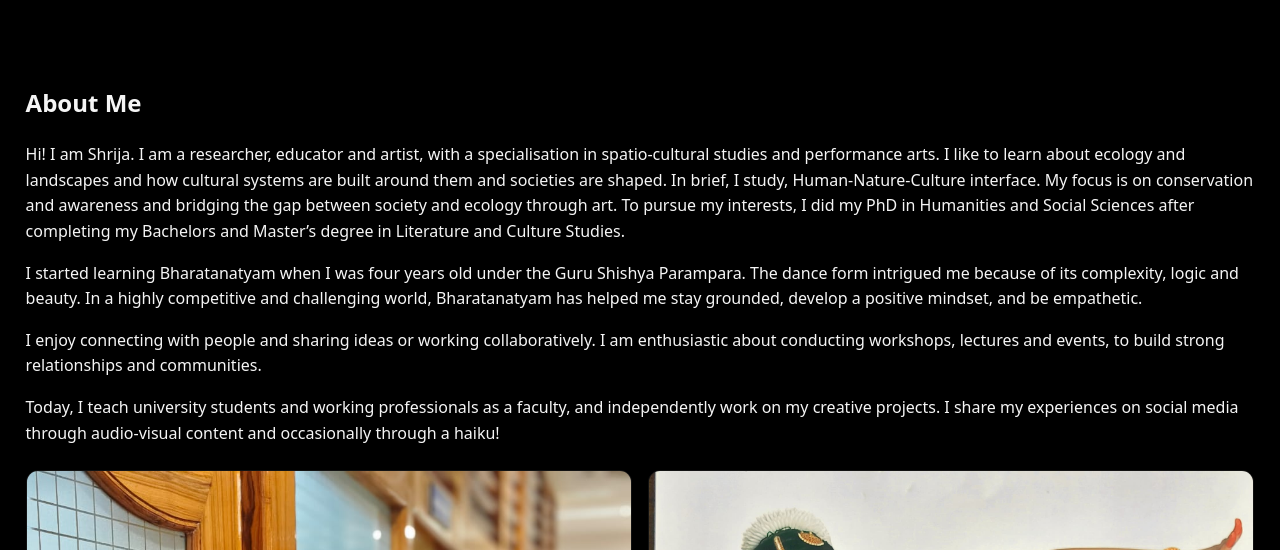
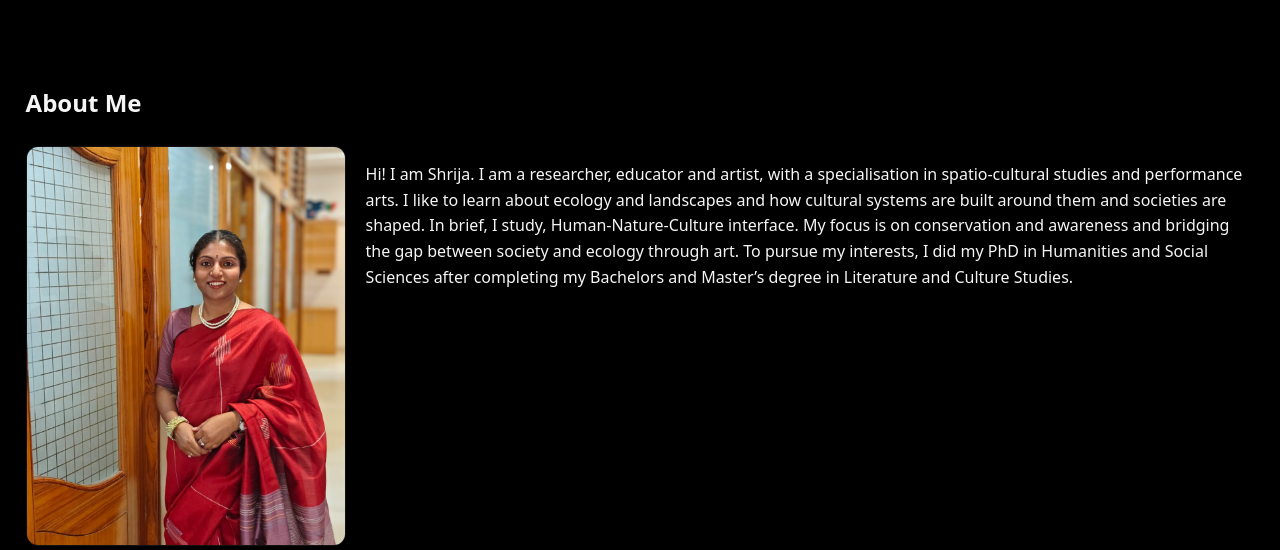
Before and after one commit to techunderfive/Bharatnatyam-Srs, a Jekyll site: the page built from about/index.html, in a window 1280 px wide. Shown: the top 550 px of the page. Built offline with Jekyll 4.4.1, drawn with Linux system fonts in a browser that asks for light colours; some web fonts are replaced; grey boxes are pictures that could not be loaded.

Commit message:
About page: alternating split layout with thumbnail-sized images and text blocks; keep responsive

```diff
--- a/about/index.html
+++ b/about/index.html
@@ -6,31 +6,33 @@
 <section class="section">
   <div class="container">
     <h1>About Me</h1>
+    <div class="about-split">
+      <div class="about-split__media">
+        <img src="../assets/images/About.jpeg" alt="About portrait" />
+      </div>
+      <div class="about-split__content">
         <p>
           Hi! I am Shrija. I am a researcher, educator and artist, with a specialisation in spatio-cultural studies and performance arts. I like to learn about ecology and landscapes and how cultural systems are built around them and societies are shaped. In brief, I study, Human-Nature-Culture interface. My focus is on conservation and awareness and bridging the gap between society and ecology through art. To pursue my interests, I did my PhD in Humanities and Social Sciences after completing my Bachelors and Master’s degree in Literature and Culture Studies.
         </p>
+      </div>
+    </div>
 
+    <div class="about-split about-split--reverse">
+      <div class="about-split__content">
         <p>
           I started learning Bharatanatyam when I was four years old under the Guru Shishya Parampara. The dance form intrigued me because of its complexity, logic and beauty. In a highly competitive and challenging world, Bharatanatyam has helped me stay grounded, develop a positive mindset, and be empathetic.
         </p>
-
         <p>
           I enjoy connecting with people and sharing ideas or working collaboratively. I am enthusiastic about conducting workshops, lectures and events, to build strong relationships and communities.
         </p>
+      </div>
+      <div class="about-split__media">
+        <img src="../assets/images/Pose1_1349x1600.jpg" alt="Portrait of Shrija" />
+      </div>
+    </div>
 
     <p>
       Today, I teach university students and working professionals as a faculty, and independently work on my creative projects. I share my experiences on social media through audio-visual content and occasionally through a haiku!
     </p>
-
-    <div class="gallery" aria-label="Photo gallery">
-      <figure>
-        <img src="../assets/images/About.jpeg" alt="Shrija performing" />
-        <figcaption class="muted">Performance</figcaption>
-      </figure>
-      <figure>
-        <img src="../assets/images/Pose1.jpeg" alt="Portrait of Shrija" />
-        <figcaption class="muted">Portrait</figcaption>
-      </figure>
-    </div>
   </div>
 </section>
--- a/assets/css/style.css
+++ b/assets/css/style.css
@@ -156,3 +156,14 @@
 @media (min-width: 900px) {
   #about .split { grid-template-columns: auto 1fr; gap: 1.25rem; }
 }
+
+/* Alternating split blocks for inner About page */
+.about-split { display: grid; grid-template-columns: 1fr; gap: 1rem; align-items: start; margin-top: 1.5rem; }
+.about-split__media { width: 100%; max-width: 320px; aspect-ratio: 4/5; }
+.about-split__media img { width: 100%; height: 100%; object-fit: cover; border-radius: 12px; border: 1px solid #121212; }
+.about-split__content { display: grid; align-content: start; }
+
+@media (min-width: 900px) {
+  .about-split { grid-template-columns: auto 1fr; gap: 1.25rem; }
+  .about-split--reverse { grid-template-columns: 1fr auto; }
+}
```
Lines whose indentation alone changed are shown as unchanged.
